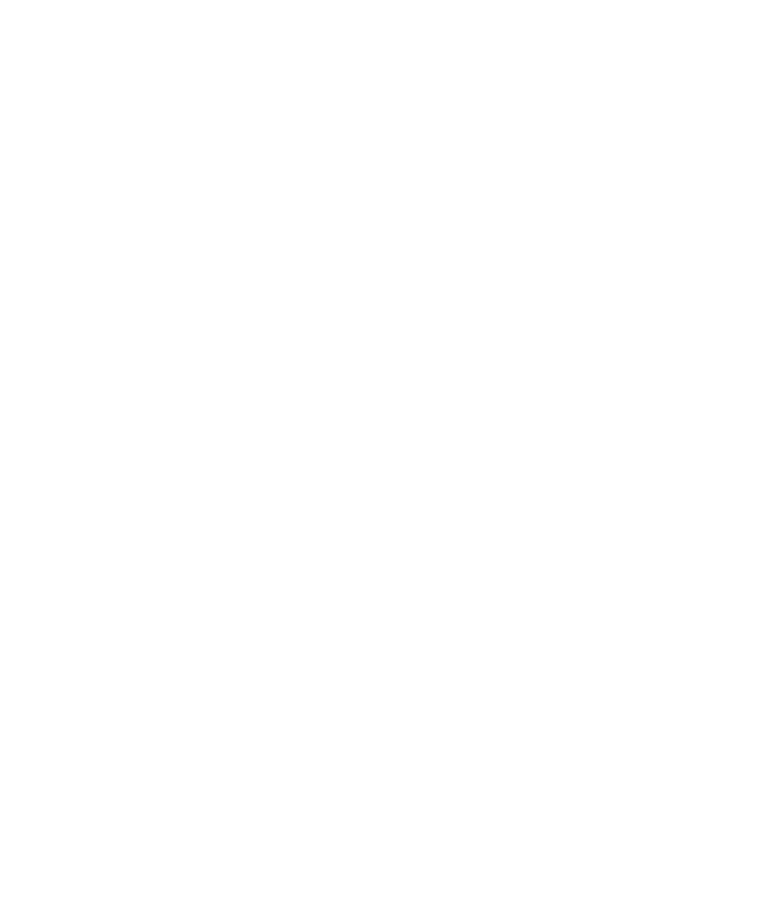
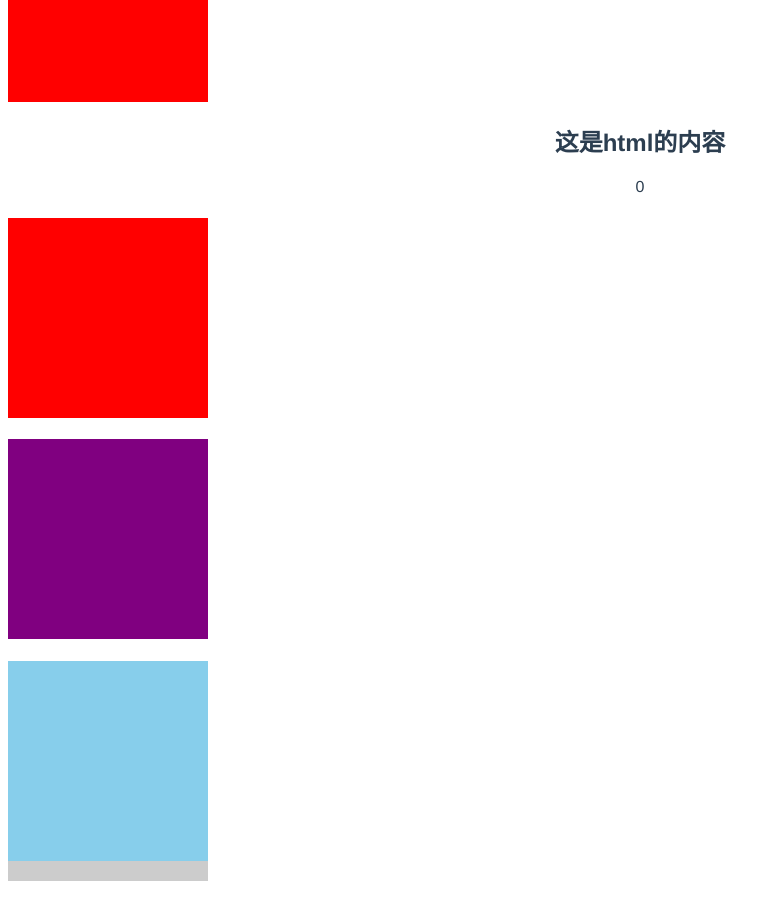
Before and after one commit to study-three-js/vue3-three.js, a Vue app: page / in a window 1280 px wide. Shown: the part 1260-2162 px from the top of the page, without its empty margins (0-780 px from the left). Before the commit the page ends 1156 px from the top, so only its background shows below. Built offline with nearby package versions, Linux system fonts and the light colour scheme.

Commit message:
vue3常见指令与样式

```diff
--- a/src/App.vue
+++ b/src/App.vue
@@ -35,6 +35,35 @@
   <h1>{{userInfo.username}}</h1>
   <button @click="userInfo.username = '1'">修改监听数据username</button>
   <HelloWorld msg="Hello Vue 3 + Vite" />
+
+  <!-- 常见指令与样式 -->
+  <!-- v-bind 数据绑定 -->
+  <!-- <h1 v-bind:class="className"></h1> -->
+  <h1
+    :class="className"
+    :title="desc"
+  ></h1>
+  <!-- 富文本解析还是v-html -->
+  <div
+    class="content"
+    v-html="html"
+  ></div>
+  <!-- v-on 事件监听 -->
+  <!-- <div v-on:click="count++">{{count}}</div> -->
+  <div @click="count++">{{count}}</div>
+  <!-- class切换颜色 -->
+  <h1
+    :class="{box:true,bgRed:toggle}"
+    :title="desc"
+    @click="toggle = !toggle"
+  ></h1>
+  <!--     :class="['box','bgRed']" -->
+  <h1
+    :class="['box']"
+    :title="desc"
+  ></h1>
+  <h1 :style="h1Style"></h1>
+
 </template>
 
 <script setup>
@@ -62,6 +91,22 @@
 let userInfo = reactive({
   username: 'L',
   state: '看电影',
+})
+
+/**
+ * 创建动态的class/属性/事件中的属性
+ */
+let className = ref('box bgRed')
+let desc = ref('这是一个box')
+let html = ref('<h2>这是html的内容</h2>')
+let count = ref(0)
+let toggle = ref(true)
+let h1Style = reactive({
+  // background: 'skyblue',
+  backgroundColor: 'skyblue',
+  width: '200px',
+  height: '200px',
+  'border-bottom': '20px solid #ccc'
 })
 
 function revseMsg(val) {
@@ -171,4 +216,13 @@
   color: #2c3e50;
   margin-top: 60px;
 }
+
+.box {
+  width: 200px;
+  height: 200px;
+  background-color: purple;
+}
+.bgRed {
+  background-color: red;
+}
 </style>
```
